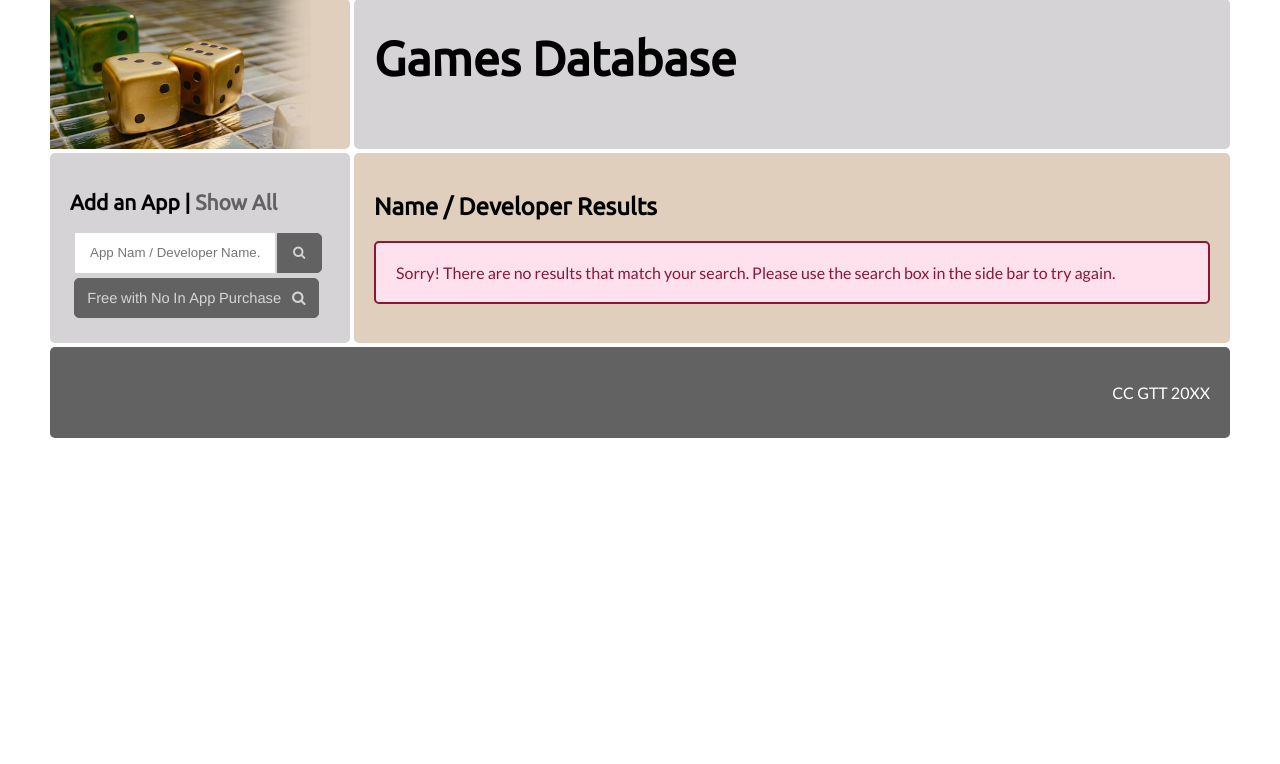
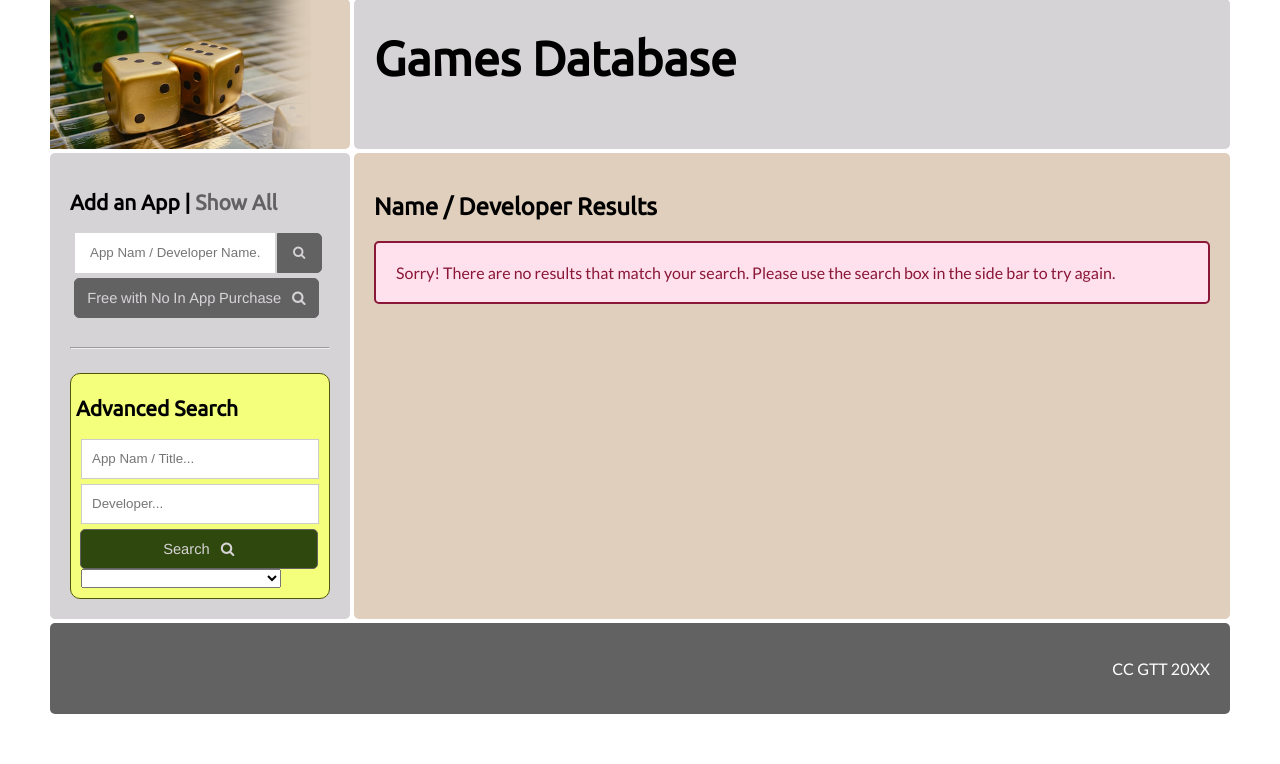
Before and after one commit to Nick-Ni-cpu/site-template, a PHP site: page /name_dev.php in a window 1280 px wide. Shown: the part 51-815 px from the top of the page. Before the commit the page ends 489 px from the top, so only its background shows below. Run offline with PHP 8.4, Linux system fonts and the light colour scheme; data that the repository does not hold is empty.

Commit message:
Advanced search 1
Name and dev

```diff
--- a/bottombit.php
+++ b/bottombit.php
@@ -16,6 +16,38 @@
 
 				</form>
 
+				<br />
+				<hr />
+				<br />
+
+				<div class='advanced-frame'>
+
+				<h2>Advanced Search</h2>
+
+				<form class='searchform' method='post' action='advanced.php' enctype='mutipart/form-data'>
+
+					<input class="adv" type="text" name="app_name" size="30" value=""
+					placeholder="App Nam / Title..." />
+
+					<input class="adv" type="text" name="dev_name" size="30" value=""
+					placeholder="Developer..." />
+
+				<input class="submit advanced-button" type='submit' name='advanced' value="Search &nbsp; &#xf002;" />
+
+				<!-- Genre Dropdown-->
+
+				<select name='genre'>
+				<!-- get options from database -->
+					<?php
+
+					?>
+
+				</select>
+
+				</form>
+
+				</div> <!-- / advanced frame -->
+
 			</div> <!-- / side bar -->
 
 			<div class="box footer">
--- a/css/data_style.css
+++ b/css/data_style.css
@@ -220,3 +220,23 @@ input{
 	border-radius:5px;
 	font-size:105%;
 }
+
+.advanced-frame{
+	border-radius: 10px;
+	background-color: #f4ff7c;
+	border: solid 1px #4f570b;
+	padding: 5px;
+}
+
+.advanced-button{
+	margin:auto;
+	width:95%;
+	border-radius:5px;
+	background-color:#2F480D;
+	font-size:105%;
+}
+
+.adv{
+	width:95%;
+	margin-bottom:5px;
+}
```
